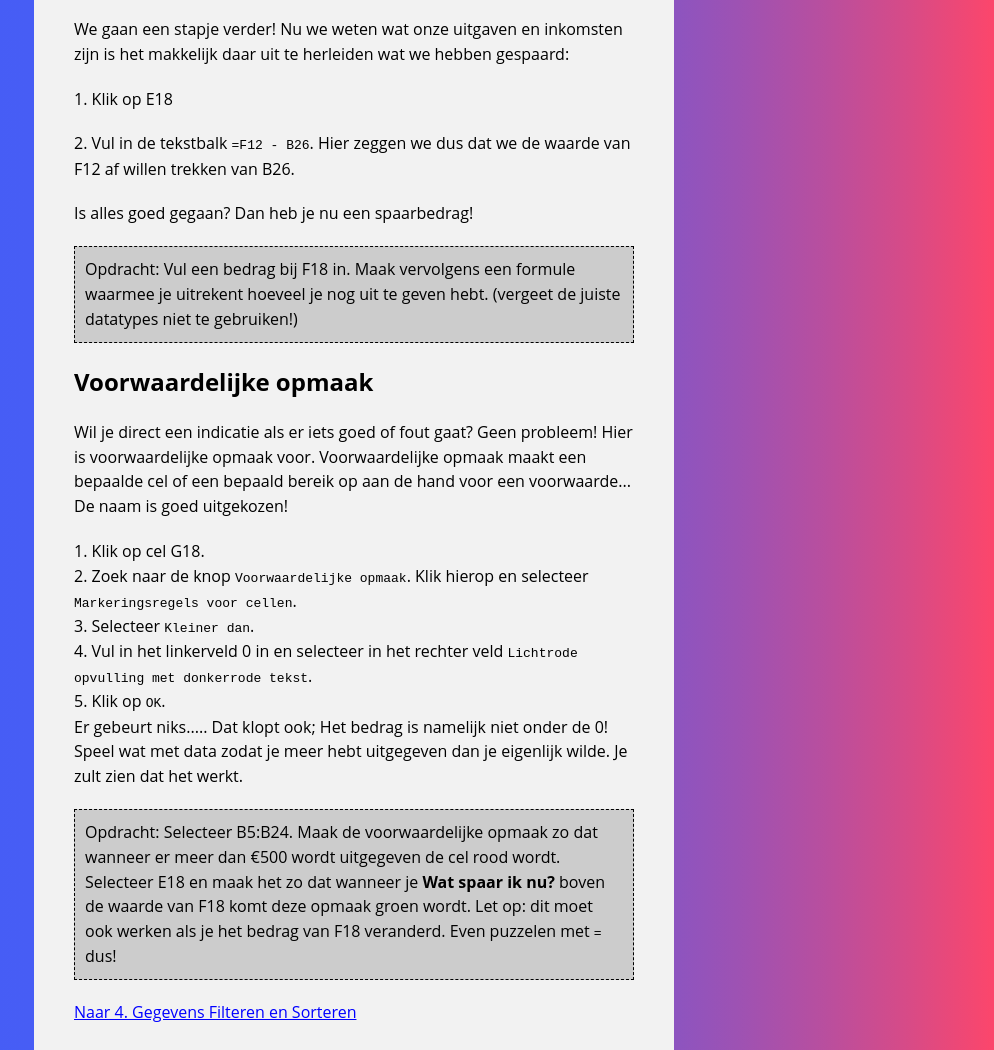
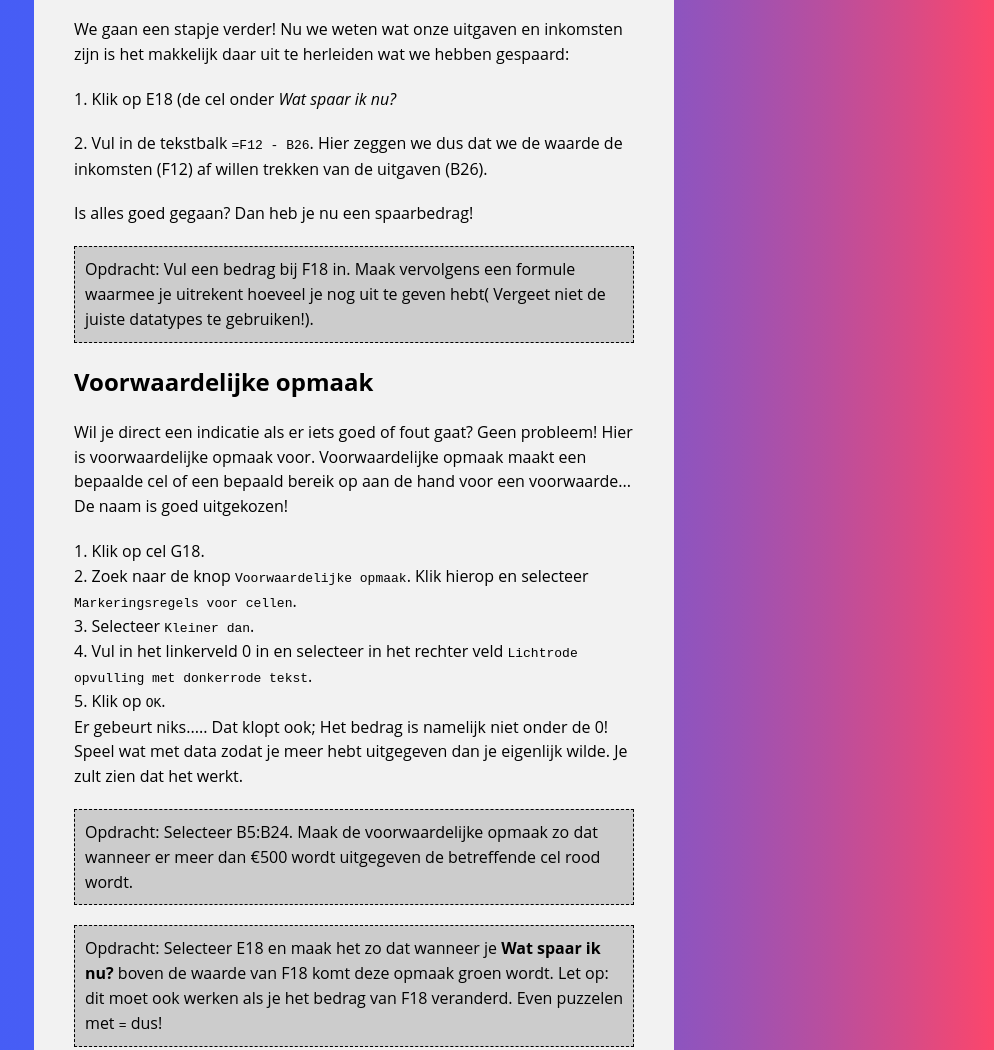
Before and after one commit to Jeroen-TheCodingFactory/training-excelleren-in-excel.nl, a plain HTML site: page pages/3.html in a window 1280 px wide. Shown: the part 1495-2545 px from the top of the page, without its empty margins (286-1280 px from the left). Drawn offline with Linux system fonts and the light colour scheme.

Commit message:
adjusted page 3

```diff
--- a/pages/3.html
+++ b/pages/3.html
@@ -16,20 +16,23 @@
         <a href="/" class="breadcrumb">Terug naar Home</a>
         <a href="/pages/2.html" class="breadcrumb">Terug naar 2. Een simpele lay-out maken</a>
         <h1>3. Functies</h1>
-        <p>Waar Excel echt van pas komt is het verwerken van gegevens. Nu we een lay-out hebben met wat data kunnen we hieraan beginnen. </p>
+        <p>Waar Excel echt van pas komt is het verwerken van gegevens. Nu we een lay-out hebben met wat data kunnen we
+            hieraan beginnen. </p>
         <p>Het verwerken en analyseren van data gebeurt vrijwel altijd met <em>functies</em>.
             Een functie is niet veel meer dan een formule die een input krijgt en een output genereerd bijvoorbeeld:</p>
         <code>f(x) = 2x + 4</code>
-        <p>De functie <em>f</em> kan een input <em>x</em> verwerken. Dit doe de functie door 2 maal x te doen en er dan 4 bij op te tellen. Stel dat wij voor x een 3 invoeren:</p>
+        <p>De functie <em>f</em> kan een input <em>x</em> verwerken. Dit doe de functie door 2 maal x te doen en er dan
+            4 bij op te tellen. Stel dat wij voor x een 3 invoeren:</p>
         <code>x = 3; f(3) = 2 x 3 + 4 = 10</code>
         <p>Bij de input 3 is de output dus 10!</p>
         <p>Excel werkt op dezelfde manier, maar heeft zelf een aantal ingebouwde functies. </p>
         <section class="wistjedat">
             <h3>Quiz</h3>
-            <p>Hoeveel ingebouwde functies denk jij dan Excel heeft?</p>
+            <p>Hoeveel ingebouwde functies denk jij dat Excel heeft?</p>
         </section>
 
-        <p>Excel heeft meer dan 450(!!) ingebouwde functies. Van het berekenen van gemiddelde en mediaan tot het opzoeken van gegevens in een ander tabblad en alles daartussen.</p>
+        <p>Excel heeft meer dan 450(!!) ingebouwde functies. Van het berekenen van het gemiddelde en de mediaan tot het
+            opzoeken van gegevens in een ander tabblad en alles daartussen.</p>
 
         <h2>Sommen</h2>
         <p>
@@ -37,39 +40,56 @@
         </p>
         <ol>
             <li>Klik in jouw sheet op B26/C26 (als het goed is, is dit 1 cel). </li>
-            <li>Klik vervolgens op de tekstbalk. Deze zie je als het goed is updaten als je bijvoorbeeld een tekst in de cel typt.</li>
-            <li>Maak de tekstbalk leeg als deze nog niet was en vul hier een <code>=</code> in. Hiermee start je het gebruik van een functie.</li>
+            <li>Klik vervolgens op de tekstbalk. Deze zie je als het goed is updaten als je bijvoorbeeld een tekst in de
+                cel typt.</li>
+            <li>Maak de tekstbalk leeg als deze nog niet was en vul hier een <code>=</code> in. Hiermee start je het
+                gebruik van een functie.</li>
             <li>Vul hier volgens <code>SOM()</code> in. Het totaal in de tekstbalk is dus <code>=SOM()</code>.</li>
             <li>Vul tussen de <code>()</code>haken het bereik B5:B24 in. </li>
         </ol>
-        <p>Cool! Als alles goed is gegaan heb je nu een simpel kasboekje qua uitgaven gemaakt. Verander eens wat data en kijk wat er gebeurd.</p>
+        <p>Cool! Als alles goed is gegaan heb je nu een simpel kasboekje qua uitgaven gemaakt. Verander eens wat data en
+            kijk wat er gebeurd.</p>
         <section class="opdracht">
             Opdracht: Maak zelf de berekening voor F12/G12 (dit is één cel).
         </section>
 
         <h2>Verwijzing naar andere cellen & Een tabblad interactief maken</h2>
-        <p>We gaan een stapje verder! Nu we weten wat onze uitgaven en inkomsten zijn is het makkelijk daar uit te herleiden wat we hebben gespaard:</p>
+        <p>We gaan een stapje verder! Nu we weten wat onze uitgaven en inkomsten zijn is het makkelijk daar uit te
+            herleiden wat we hebben gespaard:</p>
         <ol class="list">
-            <li>Klik op E18</li>
-            <li>Vul in de tekstbalk <code>=F12 - B26</code>. Hier zeggen we dus dat we de waarde van F12 af willen trekken van B26.</li>
+            <li>Klik op E18 (de cel onder <em>Wat spaar ik nu?</em></li>
+            <li>Vul in de tekstbalk <code>=F12 - B26</code>. Hier zeggen we dus dat we de waarde de inkomsten (F12) af
+                willen trekken van de uitgaven (B26).</li>
         </ol>
         <p>Is alles goed gegaan? Dan heb je nu een spaarbedrag!</p>
         <section class="opdracht">
-            Opdracht: Vul een bedrag bij F18 in. Maak vervolgens een formule waarmee je uitrekent hoeveel je nog uit te geven hebt. (vergeet de juiste datatypes niet te gebruiken!)
+            Opdracht: Vul een bedrag bij F18 in. Maak vervolgens een formule waarmee je uitrekent hoeveel je nog uit te
+            geven hebt( Vergeet niet de juiste datatypes te gebruiken!).
         </section>
 
         <h2>Voorwaardelijke opmaak</h2>
-        <p>Wil je direct een indicatie als er iets goed of fout gaat? Geen probleem! Hier is voorwaardelijke opmaak voor. Voorwaardelijke opmaak maakt een bepaalde cel of een bepaald bereik op aan de hand voor een voorwaarde... De naam is goed uitgekozen!</p>
+        <p>Wil je direct een indicatie als er iets goed of fout gaat? Geen probleem! Hier is voorwaardelijke opmaak
+            voor. Voorwaardelijke opmaak maakt een bepaalde cel of een bepaald bereik op aan de hand voor een
+            voorwaarde... De naam is goed uitgekozen!</p>
         <ol>
             <li>Klik op cel G18.</li>
-        <li>Zoek naar de knop <code>Voorwaardelijke opmaak</code>. Klik hierop en selecteer <code>Markeringsregels voor cellen</code>.</li>
+            <li>Zoek naar de knop <code>Voorwaardelijke opmaak</code>. Klik hierop en selecteer
+                <code>Markeringsregels voor cellen</code>.</li>
             <li>Selecteer <code>Kleiner dan</code>.</li>
-        <li>Vul in het linkerveld 0 in en selecteer in het rechter veld <code>Lichtrode opvulling met donkerrode tekst</code>.</li>
+            <li>Vul in het linkerveld 0 in en selecteer in het rechter veld
+                <code>Lichtrode opvulling met donkerrode tekst</code>.</li>
             <li>Klik op <code>OK</code>.</li>
-    <p>Er gebeurt niks..... Dat klopt ook; Het bedrag is namelijk niet onder de 0! Speel wat met data zodat je meer hebt uitgegeven dan je eigenlijk wilde. Je zult zien dat het werkt.</p>
+            <p>Er gebeurt niks..... Dat klopt ook; Het bedrag is namelijk niet onder de 0! Speel wat met data zodat je
+                meer hebt uitgegeven dan je eigenlijk wilde. Je zult zien dat het werkt.</p>
         </ol>
         <section class="opdracht">
-        Opdracht: Selecteer B5:B24. Maak de voorwaardelijke opmaak zo dat wanneer er meer dan €500 wordt uitgegeven de cel rood wordt. Selecteer E18 en maak het zo dat wanneer je <strong>Wat spaar ik nu?</strong> boven de waarde van F18 komt deze opmaak groen wordt. Let op: dit moet ook werken als je het bedrag van F18 veranderd. Even puzzelen met <code>=</code> dus!
+            Opdracht: Selecteer B5:B24. Maak de voorwaardelijke opmaak zo dat wanneer er meer dan €500 wordt uitgegeven
+            de betreffende cel rood wordt.
+        </section>
+        <section class="opdracht">
+            Opdracht: Selecteer E18 en maak het zo dat wanneer je <strong>Wat spaar ik nu?</strong> boven de waarde van F18 komt
+            deze opmaak groen wordt. Let op: dit moet ook werken als je het bedrag van F18 veranderd. Even puzzelen met
+            <code>=</code> dus!
         </section>
         <a href="/pages/4.html" class="breadcrumb">Naar 4. Gegevens Filteren en Sorteren </a>
 </body>
```
Lines whose indentation alone changed are shown as unchanged.
